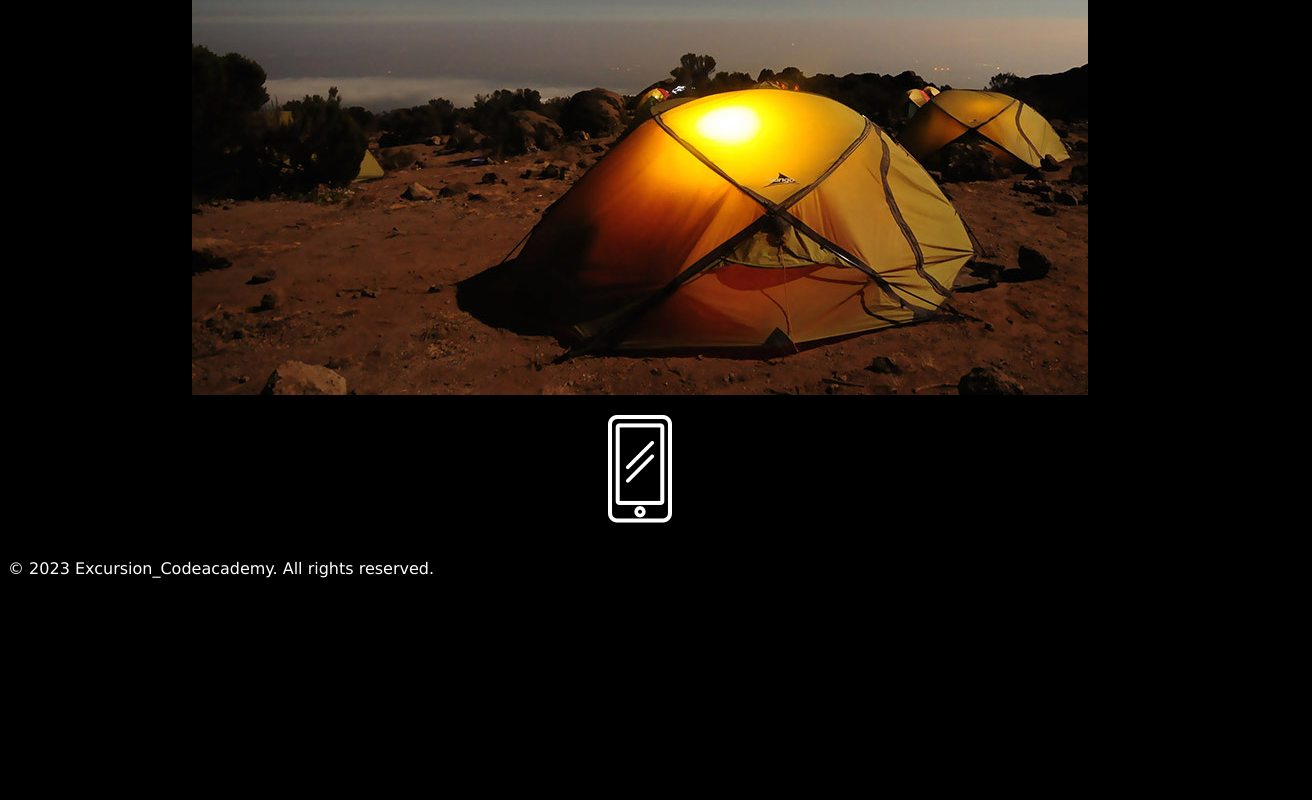
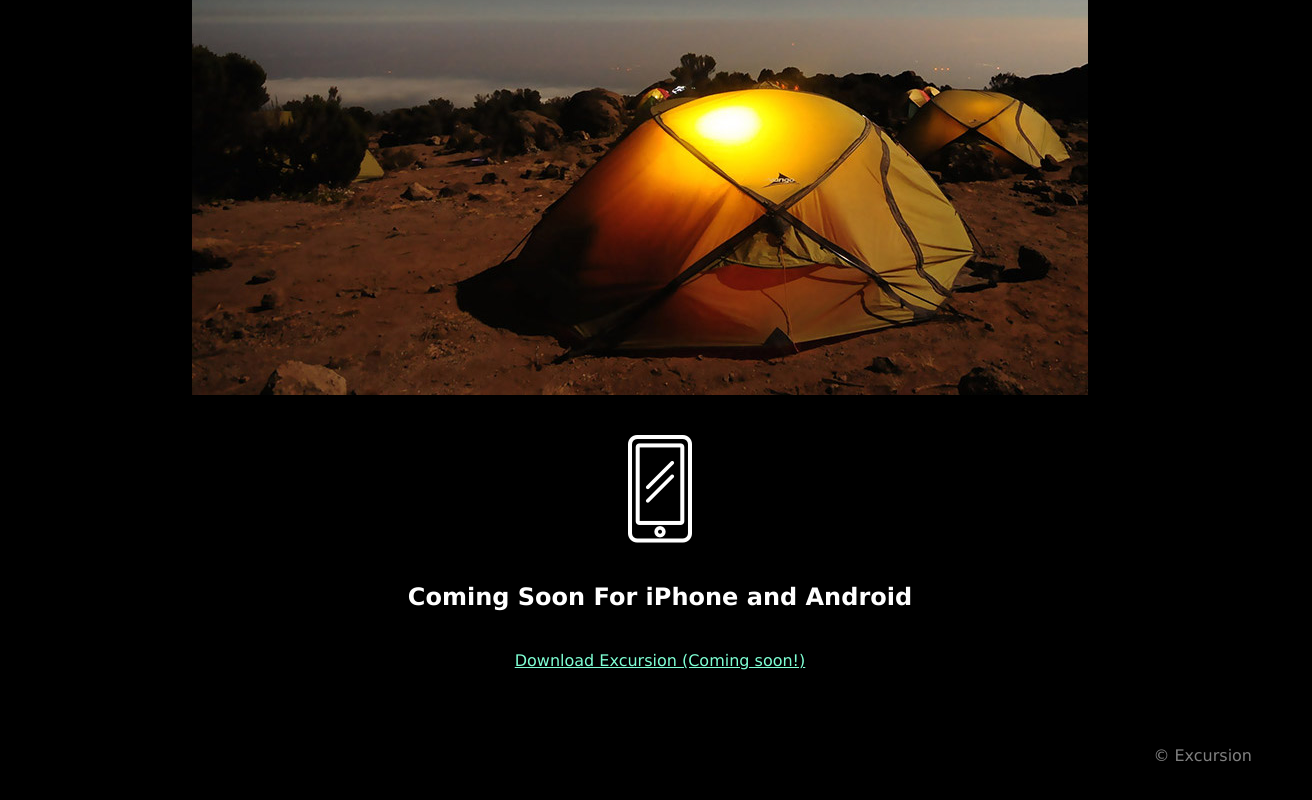
Before and after one commit to Engineerat31/excursion_codeacademy, a plain HTML site: page index.html in a window 1280 px wide. Shown: the part 630-1430 px from the top of the page, 1312 px wide, since content can reach past the window. Before the commit the page ends 1224 px from the top, so only its background shows below. Drawn offline with Linux system fonts and the light colour scheme.

Commit message:
add footer and styling

```diff
--- a/css/style.css
+++ b/css/style.css
@@ -40,6 +40,7 @@ header a {
     display: flex;
     justify-content: center;
     align-items: center;
+    margin-bottom: 20px;
 }
 
 .guide p {
@@ -47,6 +48,27 @@ header a {
     color: grey;
 }
 
-.guide img {
+.app {
+    gap: 20px; /* Adds space between grid items */
+    padding: 20px; /* Adds space around the entire grid */
+    width: 100%;
+    flex-direction: column;
+    text-align: center;
+    display: flex;
+    justify-content: center;
+    align-items: center;
     margin-bottom: 20px;
 }
+
+.app a {
+    text-align: center;
+    display: block;
+    font-size: 1 rem;
+    color:aquamarine;
+}
+
+footer {
+    text-align: right;
+    color: grey;
+    padding: 20px;
+}
--- a/index.html
+++ b/index.html
@@ -22,12 +22,18 @@
         <h2>Your personal travel guide</h2>
         <p> Excursion remembers places you like, and commends new points of interes around you.</p>
         <img src="./resources/media/camp.jpg" alt="Tent in the desert">
-        <img src="./resources/media/phone.png" alt="Phone logo">
+
     </div>
 
+    <div class="app">
+        <img src="./resources/media/phone.png" alt="Phone logo">
+        <h2>Coming Soon For iPhone and Android</h2>
+        <a href="#Download">Download Excursion (Coming soon!)</a>
+
+    </div>
 
     <footer>
-        <p>© 2023 Excursion_Codeacademy. All rights reserved.</p>
+        <p>© Excursion</p>
     </footer>
 </body>
 
```
